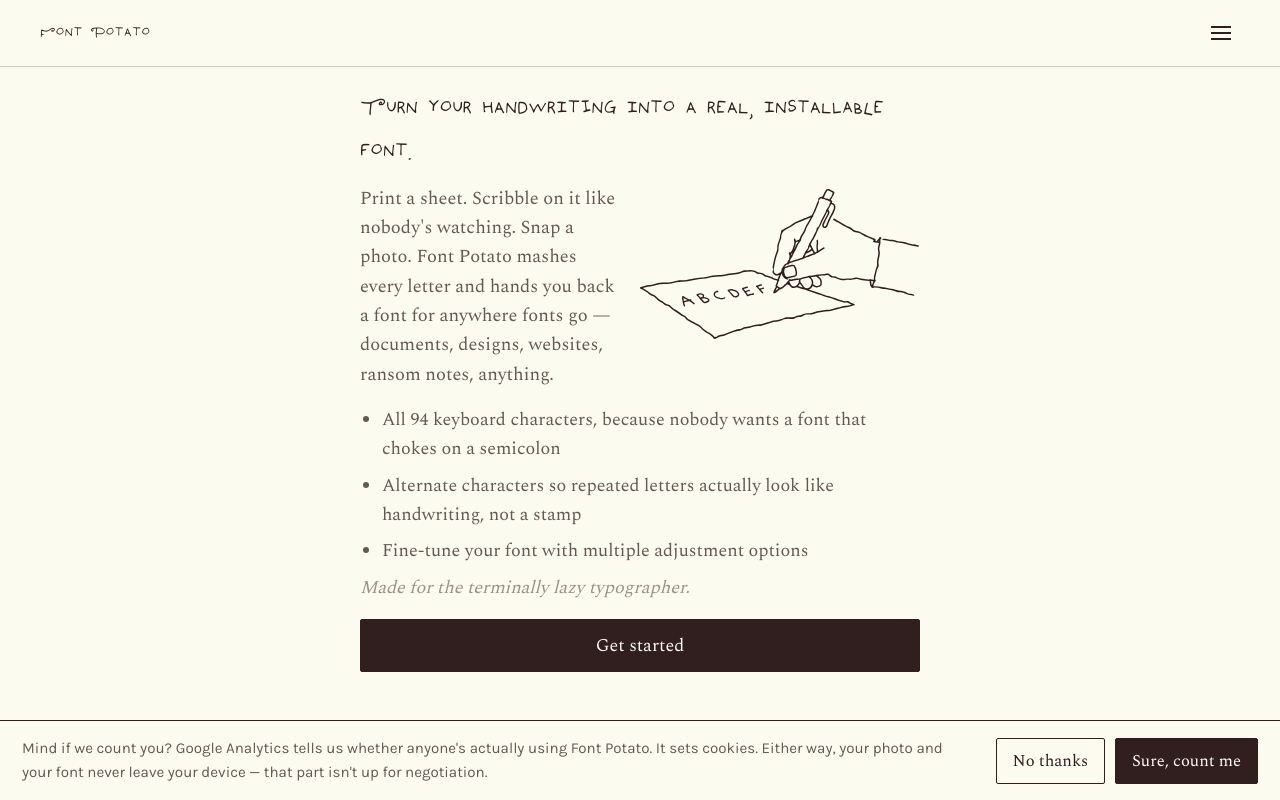
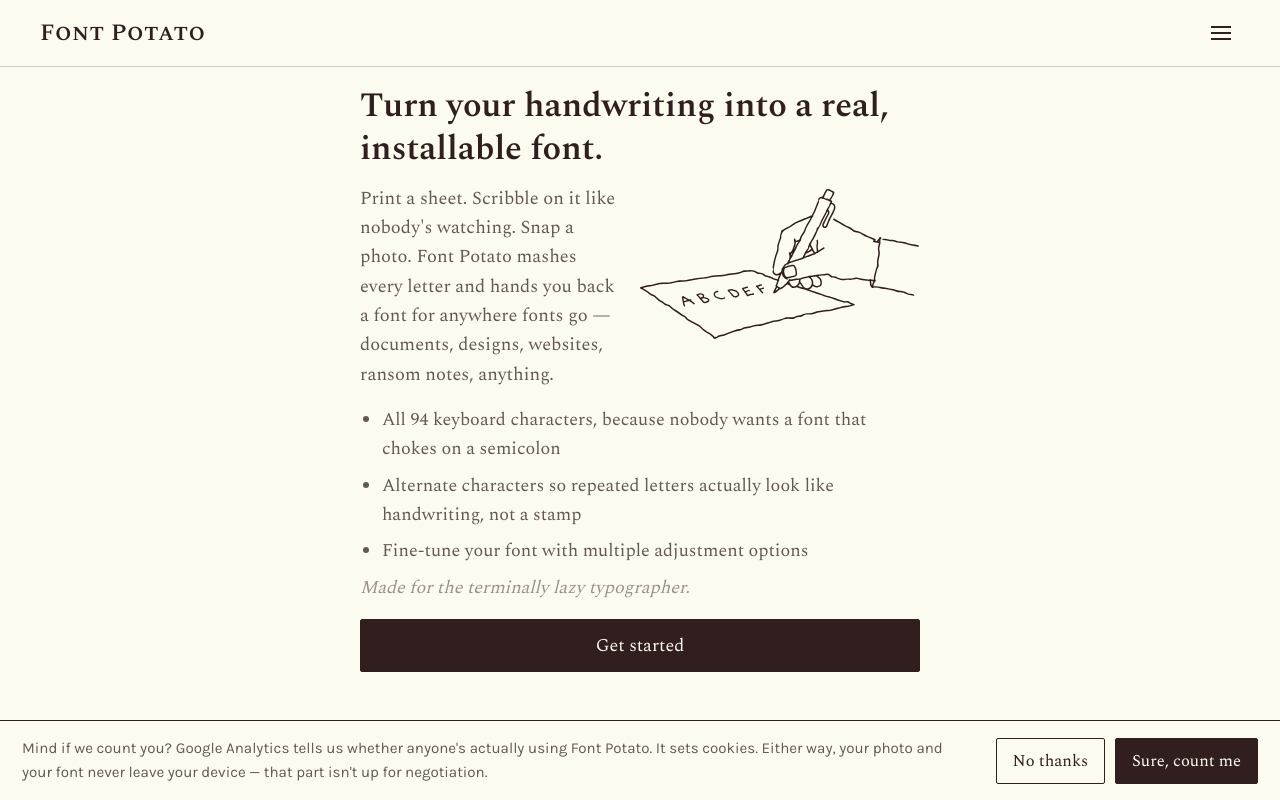
Before and after one commit to todduptosomething/font-potato, a website with bundled scripts: page public/index.html in a window 1280 px wide. Built offline with nearby package versions, Linux system fonts and the light colour scheme.

Commit message:
Revert "Use Todd Swash SC for the Russet logo and hero"
This reverts commit 91aa850dc8219a1d9f517a352dd18c5cfbfd5316.

```diff
--- a/public/style.css
+++ b/public/style.css
@@ -20,11 +20,6 @@
   font-family: 'Roger Pen'; font-weight: 100 900; font-style: normal; font-display: swap;
   src: url('/fonts/roger-pen.woff2') format('woff2'), url('/fonts/roger-pen.woff') format('woff');
 }
-/* Made in Font Potato, from Todd's own handwriting. */
-@font-face {
-  font-family: 'Todd Swash SC'; font-weight: 100 900; font-style: normal; font-display: swap;
-  src: url('/fonts/todd-swash-sc.woff2') format('woff2'), url('/fonts/todd-swash-sc.woff') format('woff');
-}
 
 :root {
   /* Each theme only sets --ink + --paper; the rest derive from them. */
@@ -44,11 +39,6 @@
   --ok: #2F7A3D;
   --logo: 'Spectral SC', Georgia, serif;
   --head: 'Spectral', Georgia, 'Times New Roman', serif;
-  /* Big type only — the logo and the hero. Split out from --head because a
-     face can be lovely at 30px and illegible at 14px, and the small tracked-out
-     section headings need to be able to opt out of it. Defaults to --head, so
-     a theme that doesn't set it behaves exactly as it did before. */
-  --display: var(--head);
   --body: 'Spectral', Georgia, 'Times New Roman', serif;
   /* Small captions/tips stay on the old sans body face — a serif at caption
      size reads cramped and fussy where Karla stays clean and out of the way. */
@@ -65,9 +55,7 @@
    Spectral small caps, Sweet gets a marker, Yukon a pen. Only --logo and
    --head change — body copy stays Spectral and captions stay Karla in every
    theme, because a display face at paragraph size stops being readable. */
-:root[data-theme="russet"] { --ink: #301F1E; --paper: #FCFBF0; --ink-inverted: #FCFBF0; --paper-inverted: #301F1E; --err: #B23A26; --err-inverted: #FF8A75; --ok: #2F7A3D;
-  --logo: 'Todd Swash SC', 'Spectral SC', Georgia, serif;
-  --display: 'Todd Swash SC', 'Spectral', Georgia, serif; }
+:root[data-theme="russet"] { --ink: #301F1E; --paper: #FCFBF0; --ink-inverted: #FCFBF0; --paper-inverted: #301F1E; --err: #B23A26; --err-inverted: #FF8A75; --ok: #2F7A3D; }
 /* Sweet's original pairing (near-white ink #FBF8F7 on orange paper #E48948)
    was only 2.5:1 — well under WCAG AA's 4.5:1. Restored the light ink and
    darkened the orange instead (a burnt-orange/rust, not just a light tint
@@ -167,7 +155,7 @@
 .studio-grid { display: grid; grid-template-columns: 1fr 1fr; gap: 48px; align-items: start; }
 @media (max-width: 860px) { .studio-grid { grid-template-columns: 1fr; } }
 
-.hero-title { font-family: var(--display); font-size: 1.9rem; font-weight: 600; line-height: 1.25; margin: 0 0 14px; }
+.hero-title { font-family: var(--head); font-size: 1.9rem; font-weight: 600; line-height: 1.25; margin: 0 0 14px; }
 /* Recolored via CSS mask (not an <img>) so it always matches the current
    theme's ink color, including on a live theme switch — a masked element's
    "color" is just its background-color, no SVG markup edits needed. Floated
```
Also changed, not shown: public/fonts/todd-swash-sc.woff (deleted), public/fonts/todd-swash-sc.woff2 (deleted).
